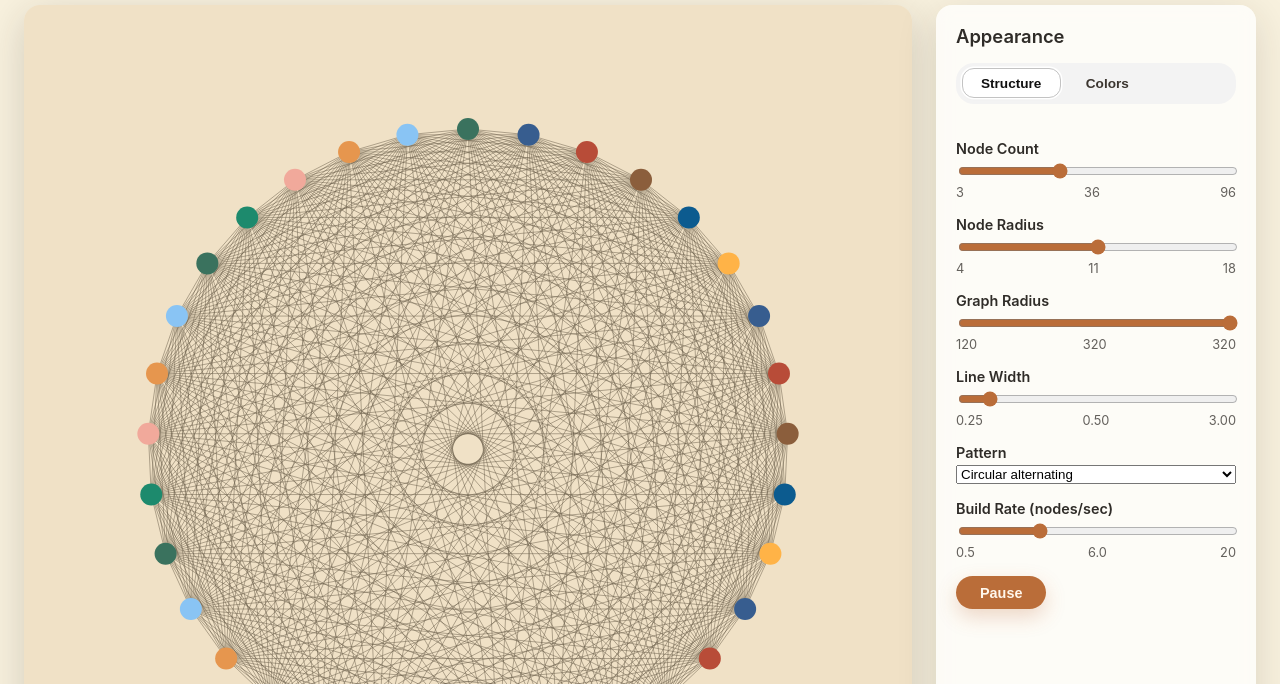
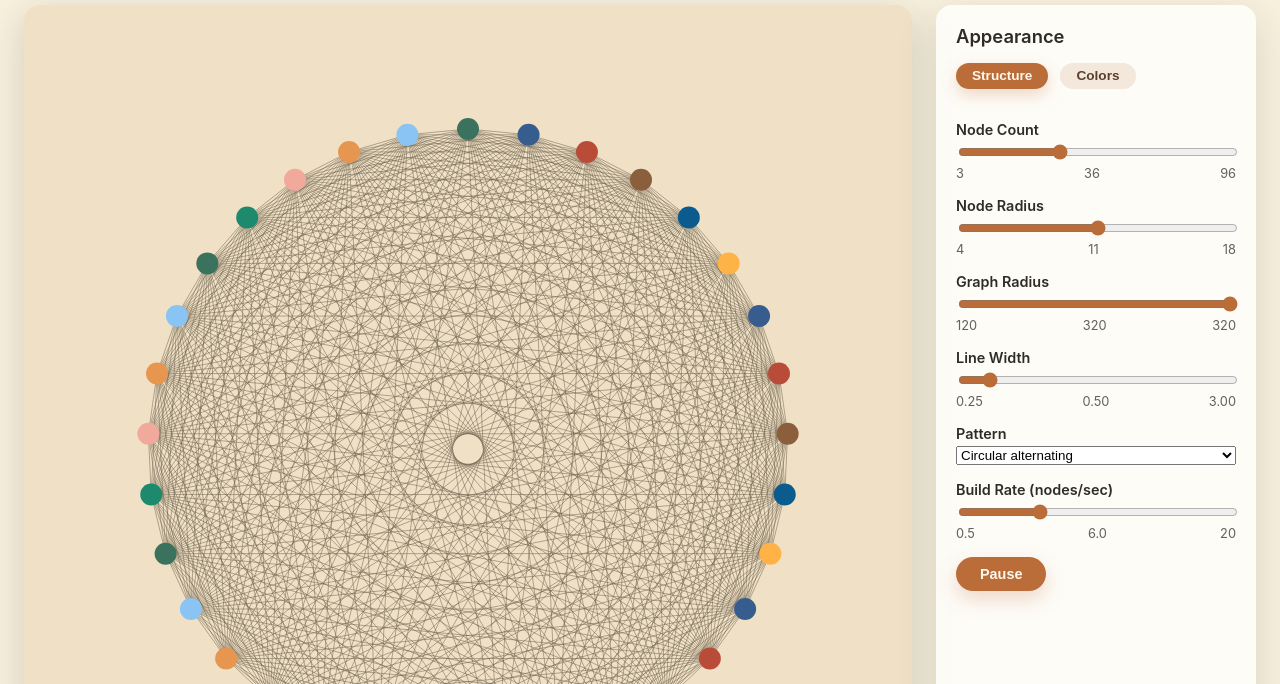
Before and after one commit to veen/metcalfe-generator, a plain HTML site: page interactive-network.html in a window 1280 px wide. Shown: the part 116-800 px from the top of the page. Drawn offline with Linux system fonts and the light colour scheme.

Commit message:
Revert "style: restyle tabs with pill outline"
This reverts commit 3cd79fb352d84d1536bb371a6e884035f450a321.

```diff
--- a/interactive-network.html
+++ b/interactive-network.html
@@ -67,39 +67,32 @@
       font-weight: 600;
     }
     .tabs {
-      display: inline-flex;
-      align-items: center;
-      gap: 0.35rem;
-      padding: 0.35rem;
-      margin-bottom: 1.25rem;
-      background: #f3f3f3;
-      border-radius: 18px;
+      display: flex;
+      gap: 0.75rem;
+      margin-bottom: 1rem;
     }
     .tab {
-      border: 1px solid transparent;
-      background: transparent;
-      color: #3b352f;
-      border-radius: 12px;
-      padding: 0.4rem 1.15rem;
+      border: none;
+      background: rgba(186, 109, 57, 0.14);
+      color: #5a412d;
+      border-radius: 999px;
+      padding: 0.35rem 1rem;
       font-size: 0.85rem;
       font-weight: 600;
       cursor: pointer;
-      transition: background 0.2s ease, color 0.2s ease, box-shadow 0.2s ease;
+      transition: background 0.2s ease, color 0.2s ease, transform 0.15s ease;
     }
     .tab:hover {
-      background: rgba(255, 255, 255, 0.6);
+      background: rgba(186, 109, 57, 0.24);
+      transform: translateY(-1px);
     }
-    .tab:focus-visible {
-      outline: 2px solid rgba(59, 53, 47, 0.2);
-      outline-offset: 2px;
+    .tab:active {
+      transform: translateY(0);
     }
     .tab-active {
-      background: #ffffff;
-      color: #111111;
-      box-shadow:
-        0 0 0 1.5px #ffffff,
-        0 1px 2px rgba(0, 0, 0, 0.08);
-      border-color: #c3c3c3;
+      background: #ba6d39;
+      color: #fff7ec;
+      box-shadow: 0 6px 16px rgba(186, 109, 57, 0.25);
     }
     .panel {
       display: none;
```
